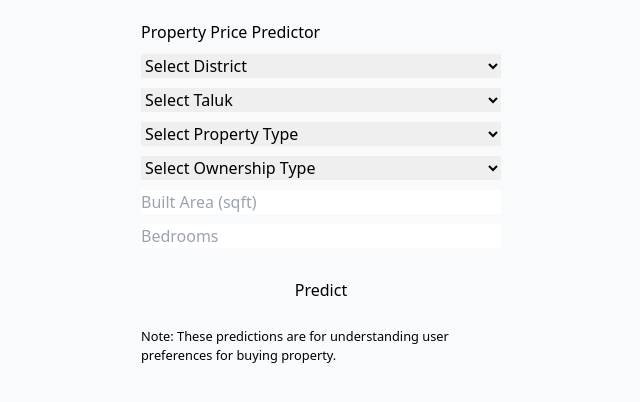
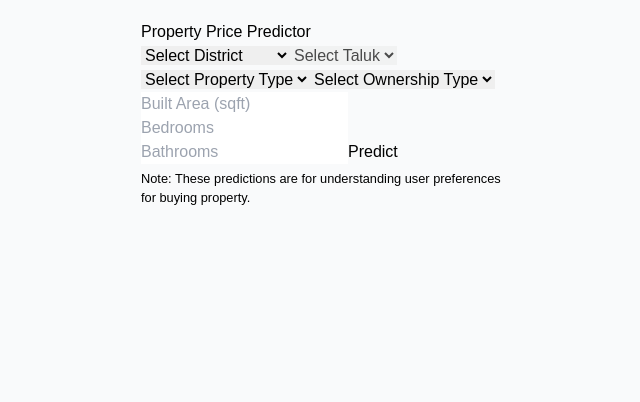
Before and after one commit to runeking2006/chennai-house-prices, a React (Create React App) app in the folder frontend/: page / in a window 1280 px wide. Shown: the top 402 px of the page, without its empty margins (319-959 px from the left). Built offline with nearby package versions, Linux system fonts and the light colour scheme.

Commit message:
feat:frontend fix 2

```diff
--- a/frontend/src/App.js
+++ b/frontend/src/App.js
@@ -1,8 +1,8 @@
-import React, { useState, useEffect } from "react";
-import { predictPrice } from "./api"; // your API call
-import { motion, AnimatePresence } from "framer-motion";
+import React, { useEffect, useState } from "react";
+import { motion } from "framer-motion";
+import { predictPrice } from "./api"; // <--- Your API helper
 
-// Full district-taluk pairs array
+// === Manually insert your district-taluk pairs here ===
 const district_taluk_pairs = [
   ["Chennai", "Alandur"], ["Chennai", "Ambattur"], ["Chennai", "Aminjikarai"], ["Chennai", "Ayanavaram"],
 ["Chennai", "Egmore"], ["Chennai", "Guindy"], ["Chennai", "Madhavaram"], ["Chennai", "Madhuravoyal"],
@@ -90,8 +90,6 @@ const district_taluk_pairs = [
 
 ];
 
-const districts = [...new Set(district_taluk_pairs.map(pair => pair[0]))];
-
 export default function App() {
   const [form, setForm] = useState({
     district: "",
@@ -99,41 +97,56 @@ export default function App() {
     property_type: "",
     ownership_type: "",
     built_area_sqft: "",
-    bedrooms: ""
+    bedrooms: "",
+    bathrooms: "",
   });
 
   const [taluks, setTaluks] = useState([]);
   const [prediction, setPrediction] = useState(null);
   const [loading, setLoading] = useState(false);
+  const [message, setMessage] = useState("");
+
+  // === Build meta from district_taluk_pairs manually ===
+  const districts = [...new Set(district_taluk_pairs.map(([d]) => d))];
+  const taluks_by_district = districts.reduce((acc, d) => {
+    acc[d] = district_taluk_pairs
+      .filter(([district]) => district === d)
+      .map(([, taluk]) => taluk);
+    return acc;
+  }, {});
 
   useEffect(() => {
     if (form.district) {
-      const filteredTaluks = district_taluk_pairs
-        .filter(pair => pair[0] === form.district)
-        .map(pair => pair[1]);
-      setTaluks(filteredTaluks);
-      setForm(prev => ({ ...prev, taluk: "" })); // reset taluk when district changes
-    } else {
-      setTaluks([]);
-      setForm(prev => ({ ...prev, taluk: "" }));
+      setTaluks(taluks_by_district[form.district] || []);
+      setForm((prev) => ({ ...prev, taluk: "" }));
     }
   }, [form.district]);
 
-  const handleChange = e => {
+  const handleChange = (e) => {
     setForm({ ...form, [e.target.name]: e.target.value });
   };
 
   const handlePredict = async () => {
     setLoading(true);
+    setPrediction(null);
+    setMessage("");
     try {
-      const res = await predictPrice(form);
-      setPrediction(res.predicted_price);
+      const res = await predictPrice({
+        ...form,
+        built_area_sqft: parseFloat(form.built_area_sqft),
+        bedrooms: parseInt(form.bedrooms),
+        bathrooms: parseInt(form.bathrooms),
+      });
+      if (res.predicted_price) {
+        setPrediction(res.predicted_price);
+      } else if (res.error) {
+        setMessage(res.error);
+      }
     } catch (err) {
-      console.error(err);
-      setPrediction(null);
-    } finally {
-      setLoading(false);
+      console.error("Prediction error:", err);
+      setMessage("Prediction failed. Check console.");
     }
+    setLoading(false);
   };
 
   return (
@@ -141,113 +154,93 @@ export default function App() {
       className="app-container"
       initial={{ opacity: 0 }}
       animate={{ opacity: 1 }}
-      transition={{ duration: 0.5 }}
-      style={{ display: "flex", flexDirection: "column", gap: "10px", maxWidth: "400px", margin: "0 auto", padding: "20px" }}
+      style={{
+        maxWidth: "400px",
+        margin: "auto",
+        padding: "20px",
+        fontFamily: "sans-serif",
+      }}
     >
       <h2>Property Price Predictor</h2>
 
-      <motion.select
-        name="district"
-        value={form.district}
-        onChange={handleChange}
-        initial={{ opacity: 0 }}
-        animate={{ opacity: 1 }}
-        transition={{ delay: 0.1 }}
-      >
+      <select name="district" value={form.district} onChange={handleChange}>
         <option value="">Select District</option>
-        {districts.map(d => <option key={d} value={d}>{d}</option>)}
-      </motion.select>
+        {districts.map((d) => (
+          <option key={d} value={d}>
+            {d}
+          </option>
+        ))}
+      </select>
 
-      <motion.select
+      <select
         name="taluk"
         value={form.taluk}
         onChange={handleChange}
         disabled={!form.district}
-        initial={{ opacity: 0 }}
-        animate={{ opacity: 1 }}
-        transition={{ delay: 0.2 }}
       >
         <option value="">Select Taluk</option>
-        {taluks.map(t => <option key={t} value={t}>{t}</option>)}
-      </motion.select>
+        {taluks.map((t) => (
+          <option key={t} value={t}>
+            {t}
+          </option>
+        ))}
+      </select>
 
-      <motion.select
+      <select
         name="property_type"
         value={form.property_type}
         onChange={handleChange}
-        initial={{ opacity: 0 }}
-        animate={{ opacity: 1 }}
-        transition={{ delay: 0.3 }}
       >
         <option value="">Select Property Type</option>
         <option value="Flat">Flat</option>
         <option value="Commercial">Commercial</option>
         <option value="Plot">Plot</option>
         <option value="Apartment">Apartment</option>
-      </motion.select>
+      </select>
 
-      <motion.select
+      <select
         name="ownership_type"
         value={form.ownership_type}
         onChange={handleChange}
-        initial={{ opacity: 0 }}
-        animate={{ opacity: 1 }}
-        transition={{ delay: 0.4 }}
       >
         <option value="">Select Ownership Type</option>
         <option value="Freehold">Freehold</option>
         <option value="Leasehold">Leasehold</option>
-      </motion.select>
+      </select>
 
-      <motion.input
+      <input
         type="number"
         name="built_area_sqft"
         placeholder="Built Area (sqft)"
         value={form.built_area_sqft}
         onChange={handleChange}
-        initial={{ opacity: 0 }}
-        animate={{ opacity: 1 }}
-        transition={{ delay: 0.5 }}
       />
-      <motion.input
+      <input
         type="number"
         name="bedrooms"
         placeholder="Bedrooms"
         value={form.bedrooms}
         onChange={handleChange}
-        initial={{ opacity: 0 }}
-        animate={{ opacity: 1 }}
-        transition={{ delay: 0.6 }}
+      />
+      <input
+        type="number"
+        name="bathrooms"
+        placeholder="Bathrooms"
+        value={form.bathrooms}
+        onChange={handleChange}
       />
 
-      <motion.button
-        onClick={handlePredict}
-        disabled={loading}
-        whileHover={{ scale: 1.05 }}
-        whileTap={{ scale: 0.95 }}
-        style={{ padding: "10px", marginTop: "10px" }}
-      >
+      <button onClick={handlePredict} disabled={loading}>
         {loading ? "Predicting..." : "Predict"}
-      </motion.button>
+      </button>
 
       <p style={{ fontSize: "0.8rem", marginTop: "5px" }}>
-        Note: These predictions are for understanding user preferences for buying property.
+        Note: These predictions are for understanding user preferences for buying
+        property.
       </p>
 
-      <AnimatePresence>
-        {prediction && !loading && (
-          <motion.p
-            key="prediction"
-            initial={{ opacity: 0, y: -10 }}
-            animate={{ opacity: 1, y: 0 }}
-            exit={{ opacity: 0, y: -10 }}
-            transition={{ duration: 0.3 }}
-            style={{ fontWeight: "bold", marginTop: "10px" }}
-          >
-            Predicted Price: ₹{prediction}
-          </motion.p>
-        )}
-      </AnimatePresence>
+      {prediction && <p>Predicted Price: ₹{prediction}</p>}
+      {message && <p style={{ color: "red" }}>{message}</p>}
     </motion.div>
   );
 }
```
